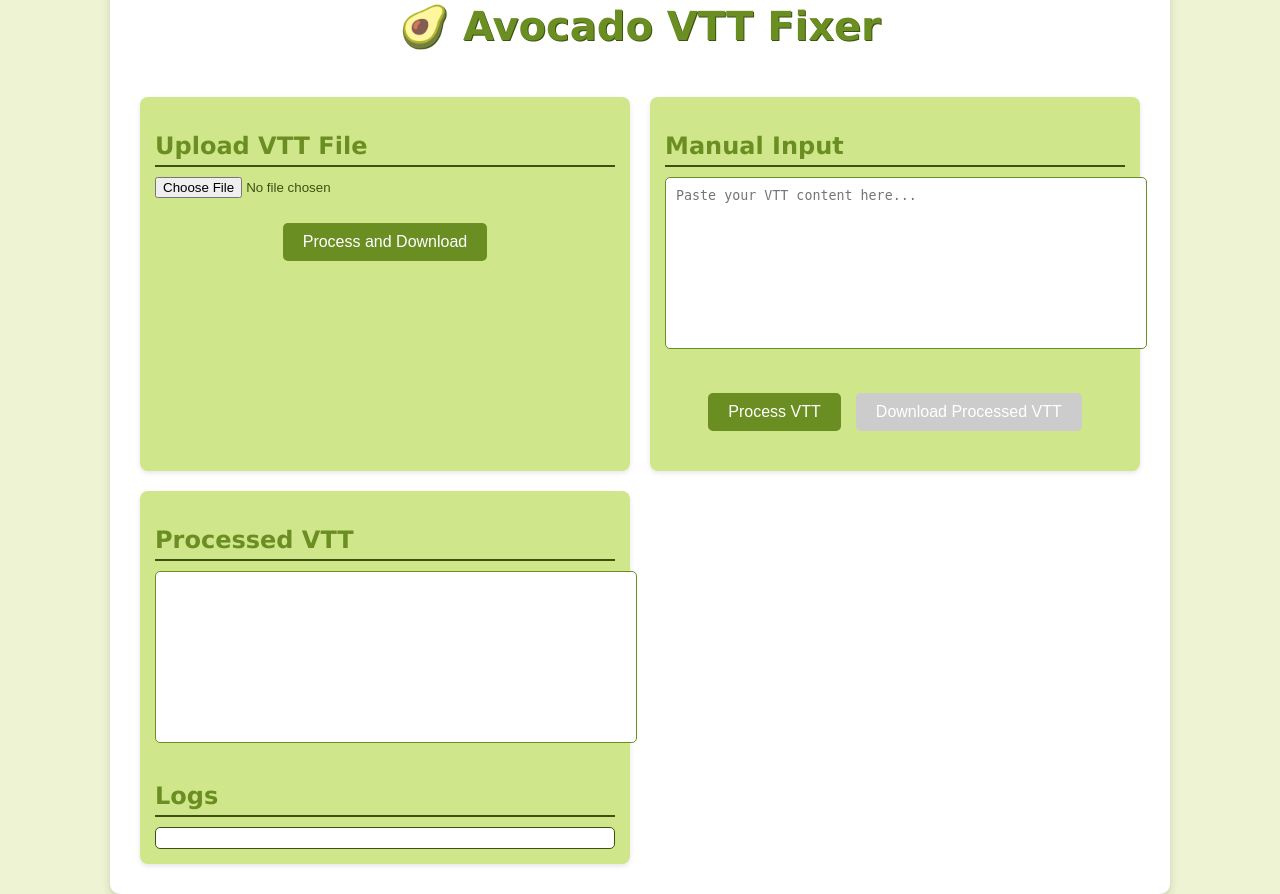
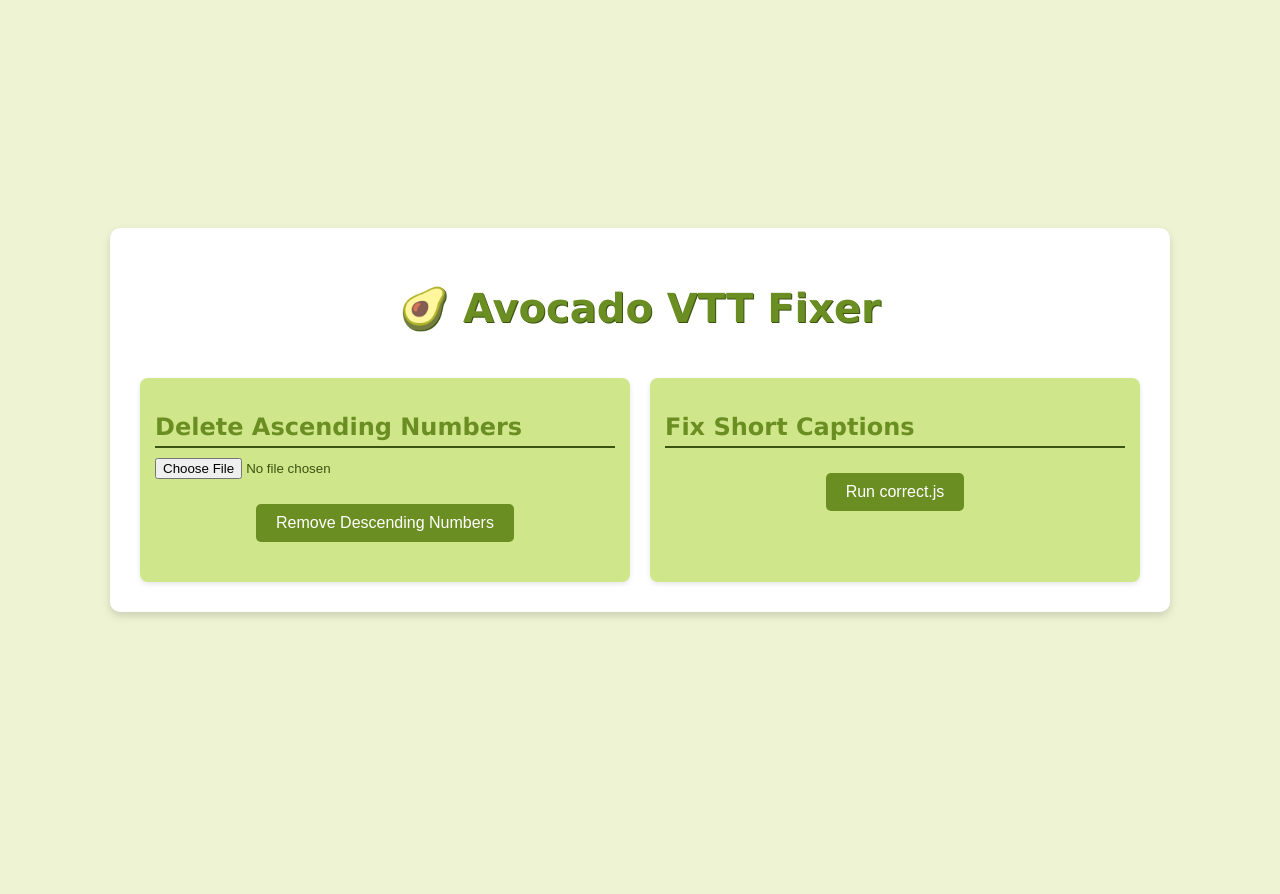
Before and after one commit to quadroce/avocado, a Flask app: page / in a window 1280 px wide. After the commit the page ends 618 px from the top, so only its background shows below. Run offline with Flask 3, Linux system fonts and the light colour scheme.

Commit message:
ascending

```diff
--- a/app.py
+++ b/app.py
@@ -14,19 +14,21 @@ def clean_vtt_file(input_path, output_path):
             else:
                 output_file.write(line)
 
-@app.route("/", methods=["GET", "POST"])
+@app.route("/", methods=["GET"])
 def index():
-    if request.method == "POST":
-        file = request.files.get("vttFile")
-        if file and file.filename.endswith(".vtt"):
-            input_path = os.path.join(app.config['UPLOAD_FOLDER'], file.filename)
-            output_path = os.path.join(app.config['UPLOAD_FOLDER'], f"{os.path.splitext(file.filename)[0]}_ascending.vtt")
-            os.makedirs(app.config['UPLOAD_FOLDER'], exist_ok=True)
-            file.save(input_path)
-            clean_vtt_file(input_path, output_path)
-            return send_file(output_path, as_attachment=True)
-        return "Invalid file format. Please upload a .vtt file."
     return render_template("avocado.html")
+
+@app.route("/clean_vtt", methods=["POST"])
+def clean_vtt():
+    file = request.files.get("vttFile")
+    if file and file.filename.endswith(".vtt"):
+        input_path = os.path.join(app.config['UPLOAD_FOLDER'], file.filename)
+        output_path = os.path.join(app.config['UPLOAD_FOLDER'], f"{os.path.splitext(file.filename)[0]}_cleaned.vtt")
+        os.makedirs(app.config['UPLOAD_FOLDER'], exist_ok=True)
+        file.save(input_path)
+        clean_vtt_file(input_path, output_path)
+        return send_file(output_path, as_attachment=True)
+    return "Invalid file format. Please upload a .vtt file."
 
 if __name__ == "__main__":
     app.run(debug=True)
--- a/templates/avocado.html
+++ b/templates/avocado.html
@@ -59,17 +59,6 @@
       justify-content: center;
       margin-bottom: 20px;
     }
-    .file-input-label {
-      background-color: var(--avocado-green);
-      color: white;
-      padding: 12px 25px;
-      border-radius: 5px;
-      cursor: pointer;
-      transition: background-color 0.3s;
-    }
-    .file-input-label:hover {
-      background-color: var(--avocado-dark);
-    }
     .button-container {
       text-align: center;
       margin: 20px 0;
@@ -92,89 +81,37 @@
       background-color: #ccc;
       cursor: not-allowed;
     }
-    textarea {
-      width: 100%;
-      height: 150px;
-      margin-bottom: 15px;
-      padding: 10px;
-      border: 1px solid var(--avocado-green);
-      border-radius: 5px;
-      font-family: monospace;
-      resize: none;
-    }
-    #logOutput {
-      background-color: white;
-      border: 1px solid var(--avocado-dark);
-      border-radius: 5px;
-      padding: 10px;
-      max-height: 150px;
-      overflow-y: auto;
-    }
-    .error { color: #e74c3c; }
-    .merge { color: #27ae60; }
-    .question { color: #f39c12; }
   </style>
 </head>
 <body>
   <div class="app-container">
     <h1>🥑 Avocado VTT Fixer</h1>
 
-    <!-- Nuova sezione: Caricamento file -->
-    <form action="/" method="post" enctype="multipart/form-data" class="section">
-      <h2>Upload VTT File</h2>
+    <!-- Upload File Section -->
+    <form action="/clean_vtt" method="post" enctype="multipart/form-data" class="section">
+      <h2>Delete Ascending Numbers</h2>
       <input type="file" name="vttFile" accept=".vtt" required>
       <div class="button-container">
-        <button type="submit" class="button">Process and Download</button>
+        <button type="submit" class="button">Remove Descending Numbers</button>
       </div>
     </form>
 
-    <!-- Vecchie funzionalità -->
+    <!-- Correct.js Section -->
     <div class="section">
-      <h2>Manual Input</h2>
-      <textarea id="inputVtt" placeholder="Paste your VTT content here..."></textarea>
+      <h2>Fix Short Captions</h2>
       <div class="button-container">
-        <button id="processButton" class="button">Process VTT</button>
-        <button id="downloadButton" class="button" disabled>Download Processed VTT</button>
+        <button id="runCorrectJs" class="button">Run correct.js</button>
       </div>
     </div>
+  </div>
 
-    <div class="section">
-      <h2>Processed VTT</h2>
-      <textarea id="outputVtt" readonly></textarea>
-      <h2>Logs</h2>
-      <div id="logOutput"></div>
-    </div>
-  </div>
   <script>
-    // Funzionalità per la gestione manuale
-    document.getElementById("processButton").addEventListener("click", () => {
-      const input = document.getElementById("inputVtt").value;
-      const outputArea = document.getElementById("outputVtt");
-      const logOutput = document.getElementById("logOutput");
-
-      if (!input.trim()) {
-        logOutput.innerHTML = "<p class='error'>Please enter VTT content to process.</p>";
-        return;
-      }
-
-      const processed = input
-        .split("\n")
-        .map(line => (/^\d+$/.test(line.trim()) ? "" : line))
-        .join("\n");
-
-      outputArea.value = processed;
-      document.getElementById("downloadButton").disabled = false;
-
-      logOutput.innerHTML = "<p class='merge'>VTT processed successfully.</p>";
-    });
-
-    document.getElementById("downloadButton").addEventListener("click", () => {
-      const output = document.getElementById("outputVtt").value;
-      const blob = new Blob([output], { type: "text/vtt" });
-      const link = document.createElement("a");
-      link.href = URL.createObjectURL(blob);
-      link.download = "processed_ascending.vtt";
-      link.click();
+    document.getElementById("runCorrectJs").addEventListener("click", () => {
+      // Esempio: Caricare lo script correct.js dinamicamente
+      const script = document.createElement("script");
+      script.src = "/static/correct.js";
+      document.body.appendChild(script);
+      alert("Script correct.js eseguito!");
     });
   </script>
 </body>
```
Also changed, not shown: 1 other file.
